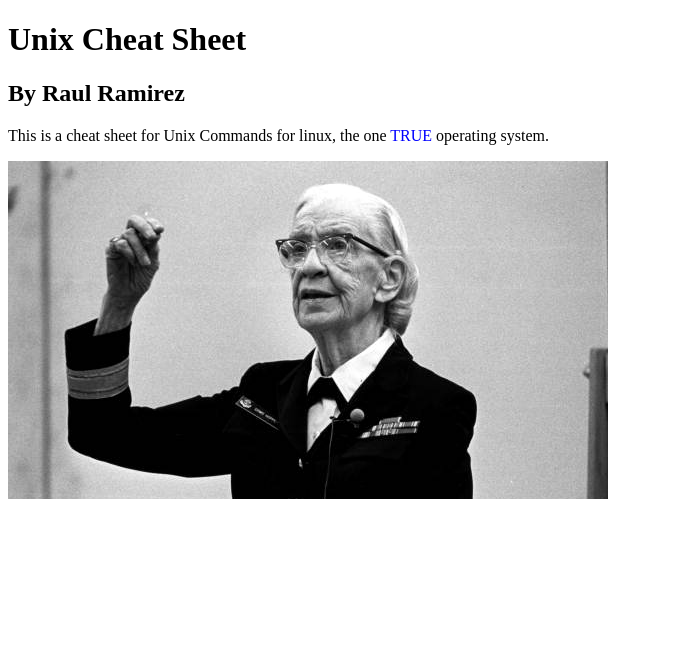
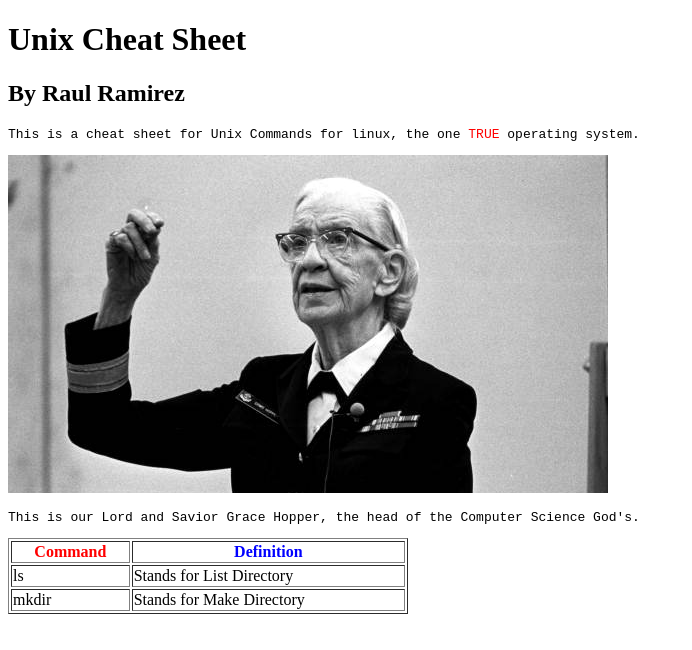
Before and after one commit to Sailanarmo/sailanarmo.github.io, a plain HTML site: page index.html in a window 1280 px wide. Shown: the whole page, without its empty margins (0-692 px from the left). Drawn offline with Linux system fonts and the light colour scheme.

Commit message:
Added a table to the cheat sheet.

```diff
--- a/index.html
+++ b/index.html
@@ -9,8 +9,23 @@
 	<h1>Unix Cheat Sheet</h1>
         <h2>By Raul Ramirez</h2>
 	</header>
-        <p>This is a cheat sheet for Unix Commands for linux, the one <span style = "color: blue"> TRUE</span> operating system.
-        </p>
-        <a href = "http://google.com"><img alt = "Our lord and Savior Grace Hopper" title="Grace Hopper" src ="grace-hopper-hp-1.jpg"</a>
+        <pre>This is a cheat sheet for Unix Commands for linux, the one <span style = "color: red">TRUE</span> operating system.</pre>
+	<a href = "http://google.com"><img alt = "Grace Hopper" title="Our lord and Savior Grace Hopper" src ="grace-hopper-hp-1.jpg"></a>
+
+        <pre>This is our Lord and Savior Grace Hopper, the head of the Computer Science God's.</pre>
+        <table border="1" style="width:400px">
+	    <tr>
+	        <th><span style="color:red">Command</span></th>
+		<th><span style="color:blue">Definition</span></th>
+	    </tr>
+	    <tr>
+		<td>ls</td>
+		<td>Stands for List Directory</td>
+	    </tr>
+	    <tr>
+		<td>mkdir</td>
+		<td>Stands for Make Directory</td>
+	    </tr>
+	</table>
     </body>
 </html>
```
